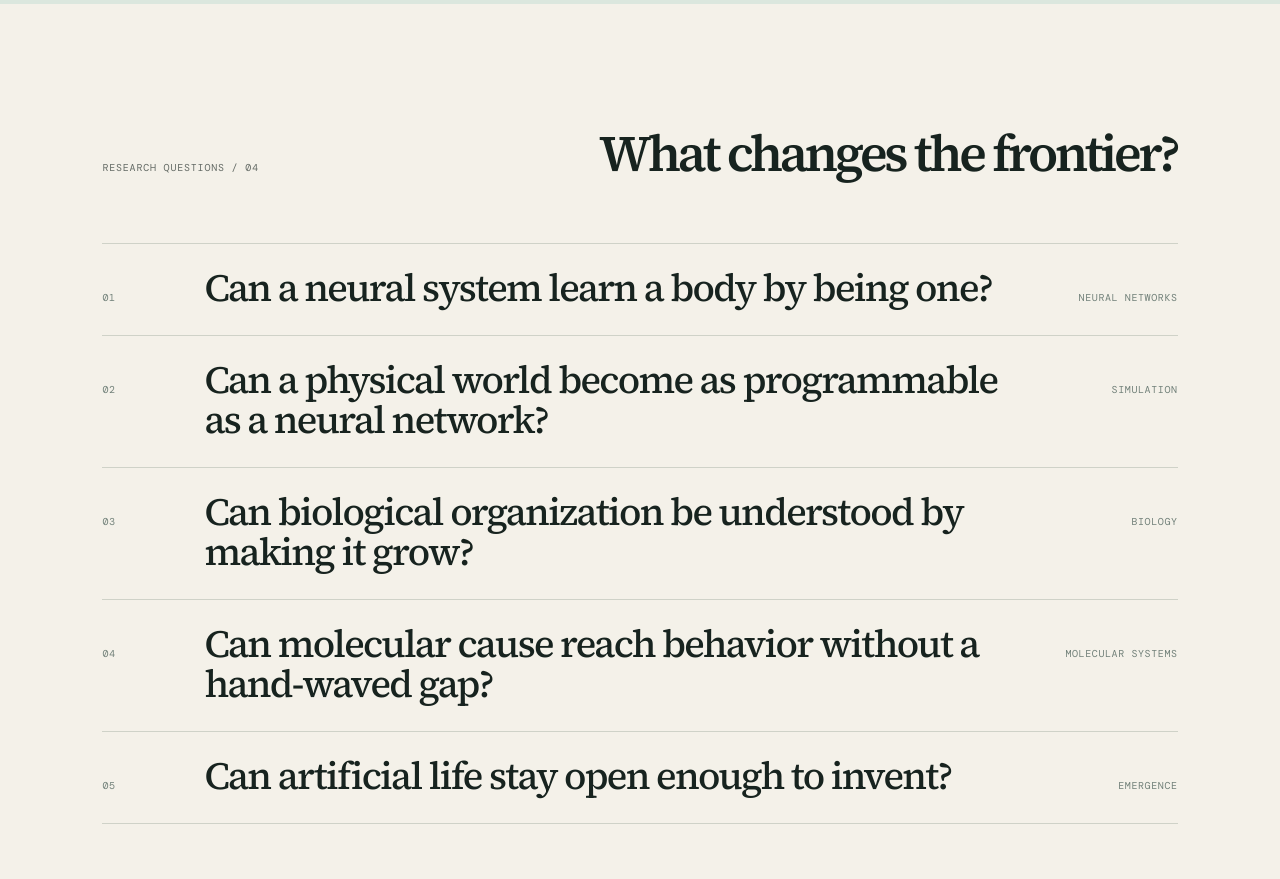
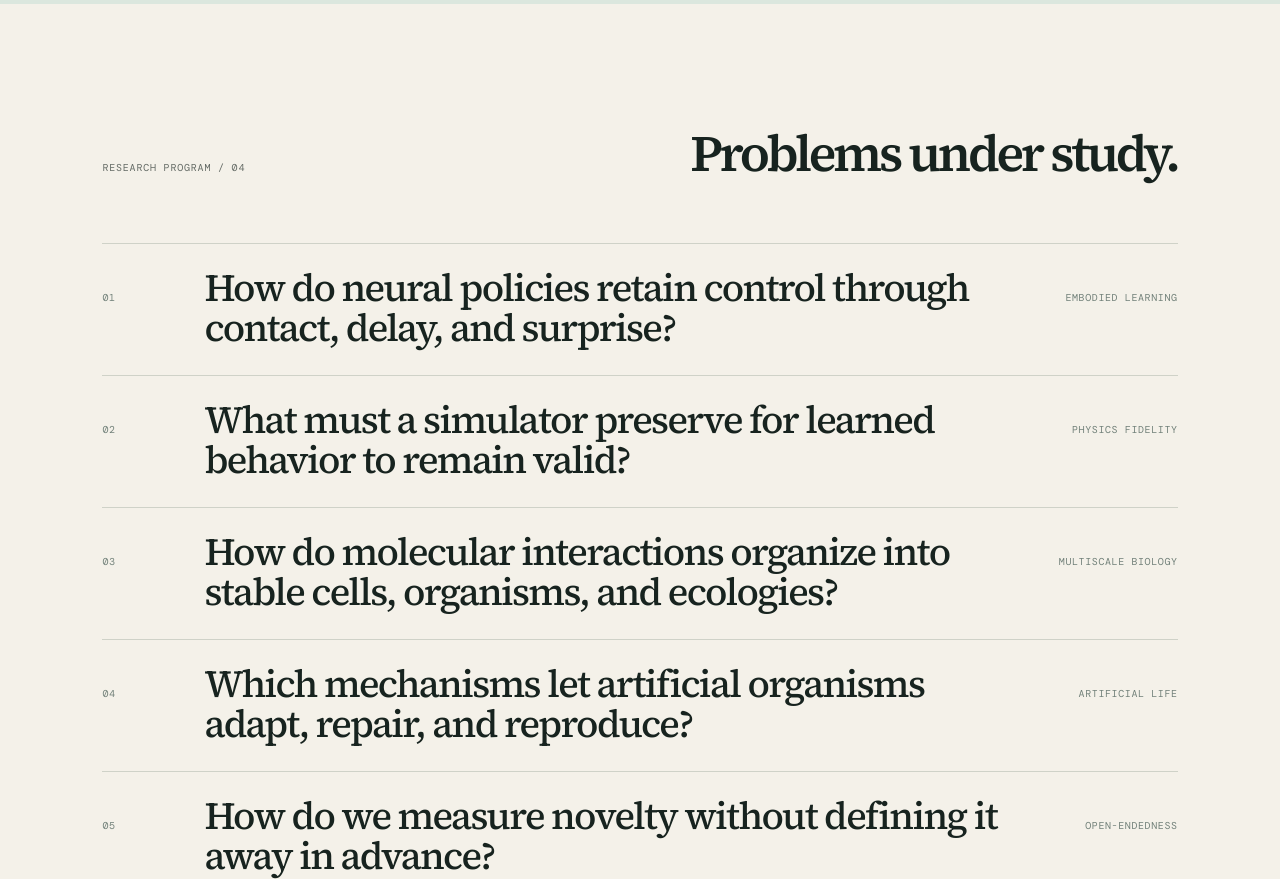
Before and after one commit to Numi2/numilab-website, a website built with Vite: page index.html in a window 1280 px wide. Shown: the part 3500-4379 px from the top of the page. Built offline with nearby package versions, Linux system fonts and the light colour scheme.

Commit message:
Ground Numi Lab research agenda

```diff
--- a/index.html
+++ b/index.html
@@ -81,13 +81,13 @@
       </section>
 
       <section class="questions" id="questions" aria-labelledby="questions-title">
-        <div class="section-head"><p class="index">RESEARCH QUESTIONS / 04</p><h2 id="questions-title">What changes the frontier?</h2></div>
+        <div class="section-head"><p class="index">RESEARCH PROGRAM / 04</p><h2 id="questions-title">Problems under study.</h2></div>
         <ol>
-          <li><span>01</span><p>Can a neural system learn a body by being one?</p><em>Neural networks</em></li>
-          <li><span>02</span><p>Can a physical world become as programmable as a neural network?</p><em>Simulation</em></li>
-          <li><span>03</span><p>Can biological organization be understood by making it grow?</p><em>Biology</em></li>
-          <li><span>04</span><p>Can molecular cause reach behavior without a hand-waved gap?</p><em>Molecular systems</em></li>
-          <li><span>05</span><p>Can artificial life stay open enough to invent?</p><em>Emergence</em></li>
+          <li><span>01</span><p>How do neural policies retain control through contact, delay, and surprise?</p><em>Embodied learning</em></li>
+          <li><span>02</span><p>What must a simulator preserve for learned behavior to remain valid?</p><em>Physics fidelity</em></li>
+          <li><span>03</span><p>How do molecular interactions organize into stable cells, organisms, and ecologies?</p><em>Multiscale biology</em></li>
+          <li><span>04</span><p>Which mechanisms let artificial organisms adapt, repair, and reproduce?</p><em>Artificial life</em></li>
+          <li><span>05</span><p>How do we measure novelty without defining it away in advance?</p><em>Open-endedness</em></li>
         </ol>
       </section>
 
```
